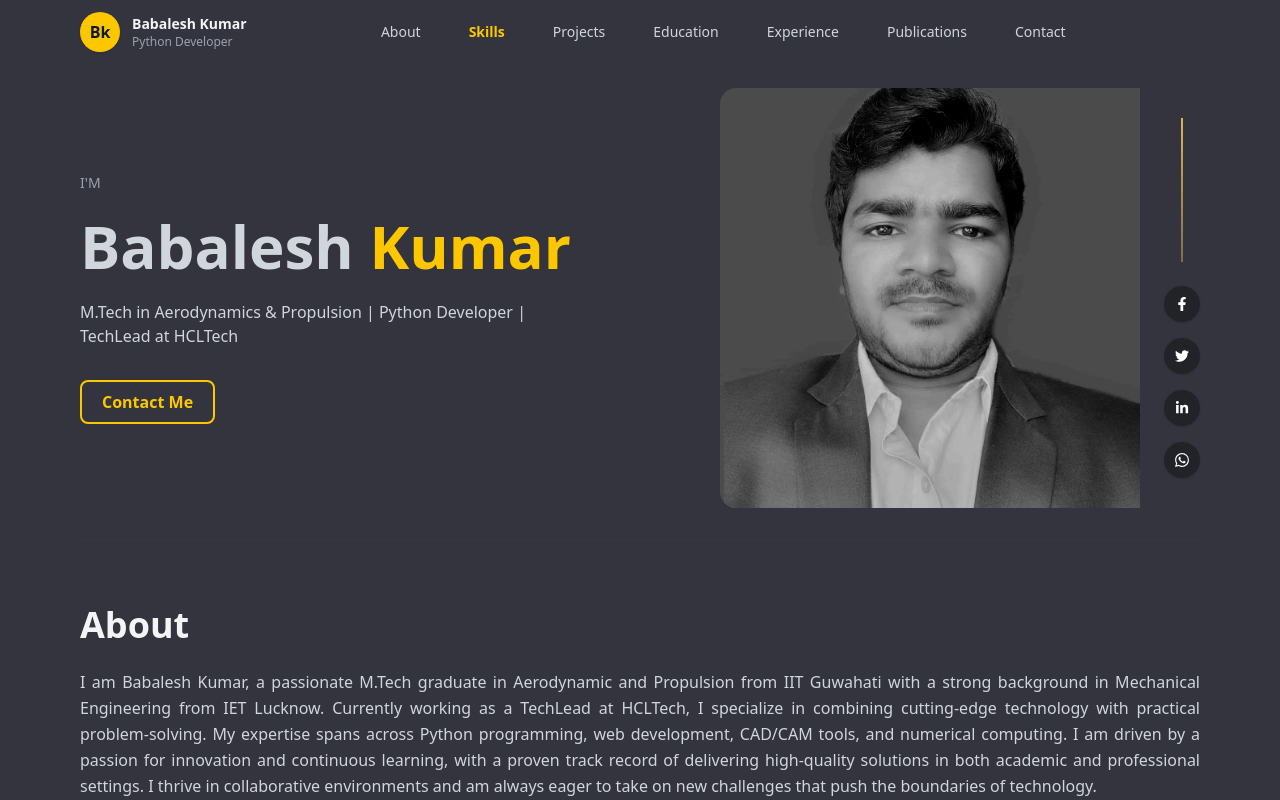
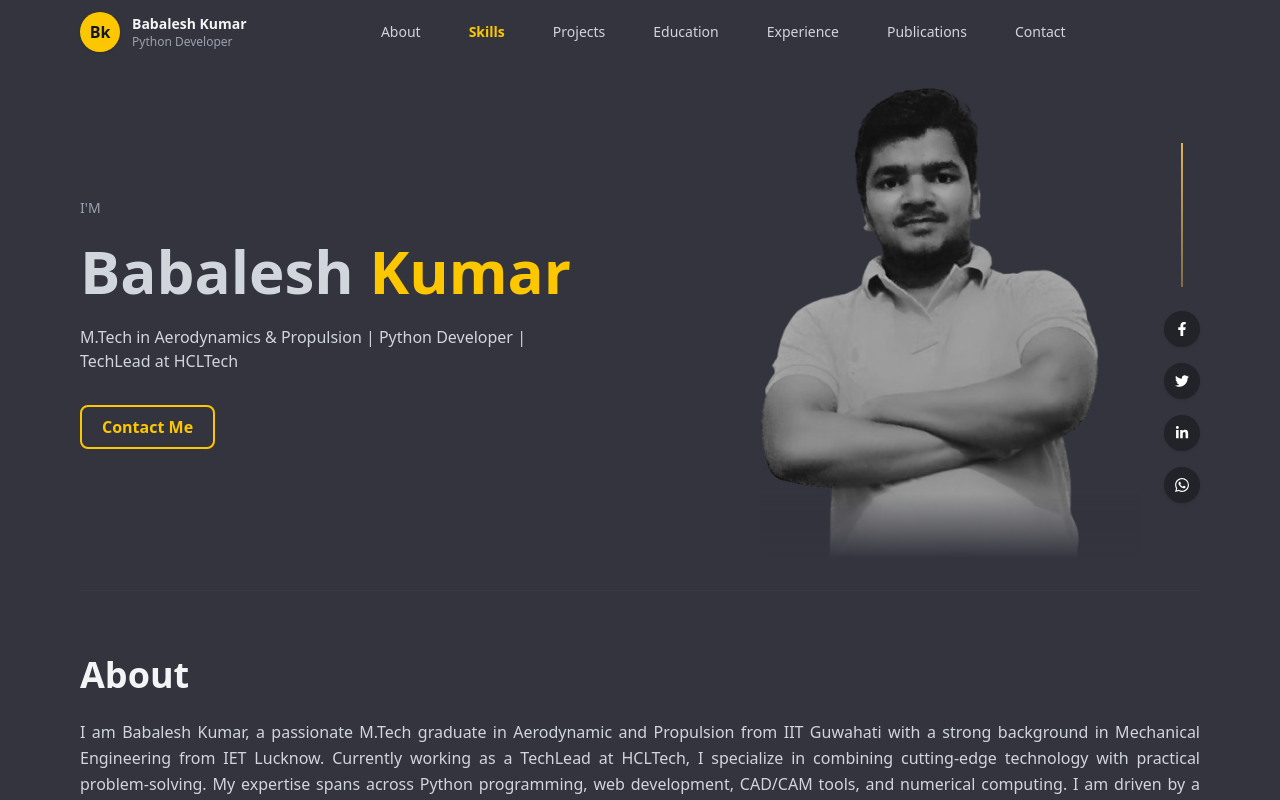
Before and after one commit to Babaleshkumar/babalesh.kumar.portfolio, a React (Vite) app: page / in a window 1280 px wide. Shown: the top 800 px of the page. Built offline with nearby package versions, Linux system fonts and the light colour scheme.

Commit message:
changed hero image

```diff
--- a/src/components/Hero.jsx
+++ b/src/components/Hero.jsx
@@ -42,12 +42,14 @@ export default function Hero() {
       {/* RIGHT portrait + social stack */}
       <div className="relative flex items-center justify-end" style={{ animation: "slideInRight 0.6s ease-out 0.2s forwards", opacity: 0 }}>
         {/* portrait container */}
-        <div className="w-full max-w-[420px] h-[420px] rounded-l-2xl overflow-hidden relative">
+        <div className="w-full max-w-[380px] h-[470px] rounded-l-2xl overflow-hidden relative">
           <img
             src="/hero-photo.png"
             alt="portrait"
-            className="block w-full h-full object-cover grayscale contrast-[1.15] brightness-[0.85]"
+            className="block w-full h-full object-cover object-center grayscale contrast-[1.15] brightness-[0.85]"
           />
+          {/* Gradient overlay at bottom to hide sharp cut */}
+          <div className="absolute bottom-0 left-0 right-0 h-16 bg-linear-to-t from-[#33343d] to-transparent pointer-events-none" />
         </div>
 
         {/* social vertical stack: positioned to the right of portrait */}
```
Also changed, not shown: public/hero-photo.png, public/hero-photo3.png (added).
